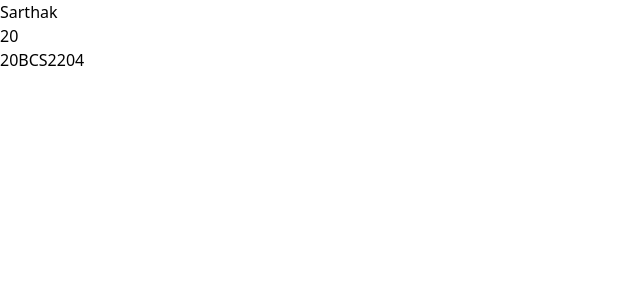
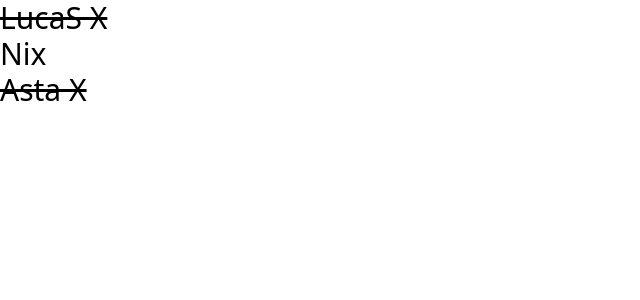
Before and after one commit to sarthak-negi22/100daysReact, a React (Create React App) app: page / in a window 1280 px wide. Shown: the top 300 px of the page, without its empty margins (0-640 px from the left). Built offline with nearby package versions, Linux system fonts and the light colour scheme.

Commit message:
start with rendering list

```diff
--- a/src/QuickRecap.js
+++ b/src/QuickRecap.js
@@ -1,3 +1,54 @@
+function CondtionalRender({name, isPacked}) {
+    // conditional ternary operator
+
+    // return (
+    //     <div>
+    //             <li className = "text-3xl">
+    //                 { isPacked ? (
+    //                     <del>
+    //                         { name + 'X' }
+    //                     </del>
+    //                 ) : (
+    //                     name
+    //                 )}
+    //             </li>
+    //     </div>
+    // );
+
+    // logical && operator
+
+    // return (
+    //     <div>
+    //         <li>
+
+    //             { isPacked && <del>{name + 'X'} </del>}
+
+    //         </li>
+    //     </div>
+    // )
+
+    // conditionally assigning jsx to a variable
+
+    let content = name;
+
+    if(isPacked) {
+        content = (
+            <del>
+                { name + ' X' }
+            </del>
+        );
+    }
+
+    return (
+        <div>
+            <li className = "text-3xl">
+                { content }
+            </li>
+        </div>
+    )
+
+}
+
 function ParentComponent({children}) {
     return (
         <div>
@@ -120,13 +171,27 @@ export default function QuickRecap() {
         /> */}
         {/* <SpreadSyntax/> */}
 
-            <ParentComponent>
+            {/* <ParentComponent>
                 <ChildComponent
                     name = "Sarthak"
                     age = {20}
                     uid = "20BCS2204"
                 />
-            </ParentComponent>
+            </ParentComponent> */}
+        <ul>
+            <CondtionalRender
+                name = "LucaS"
+                isPacked = {true}
+            />
+            <CondtionalRender
+                name = "Nix"
+                isPacked = {false}
+            />
+            <CondtionalRender
+                name = "Asta"
+                isPacked = {true}
+            />
+            </ul>
 
         </>
     );
```
